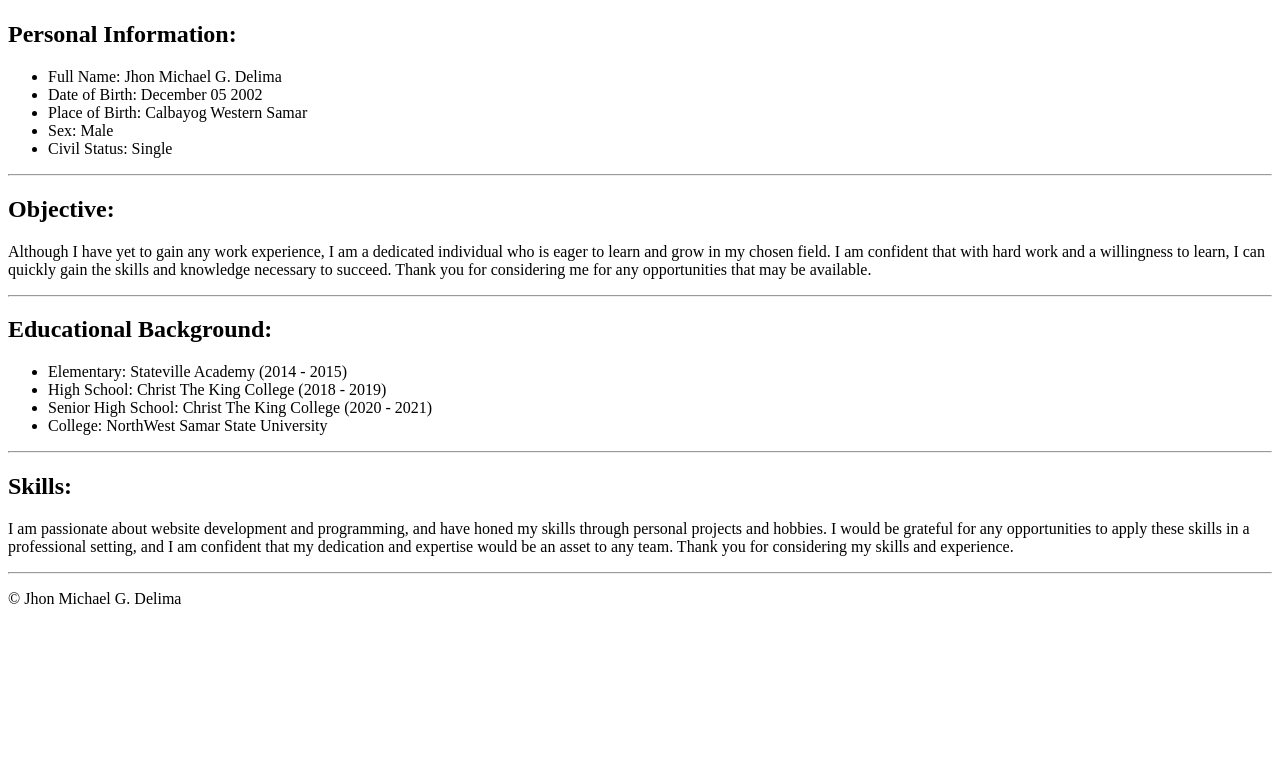
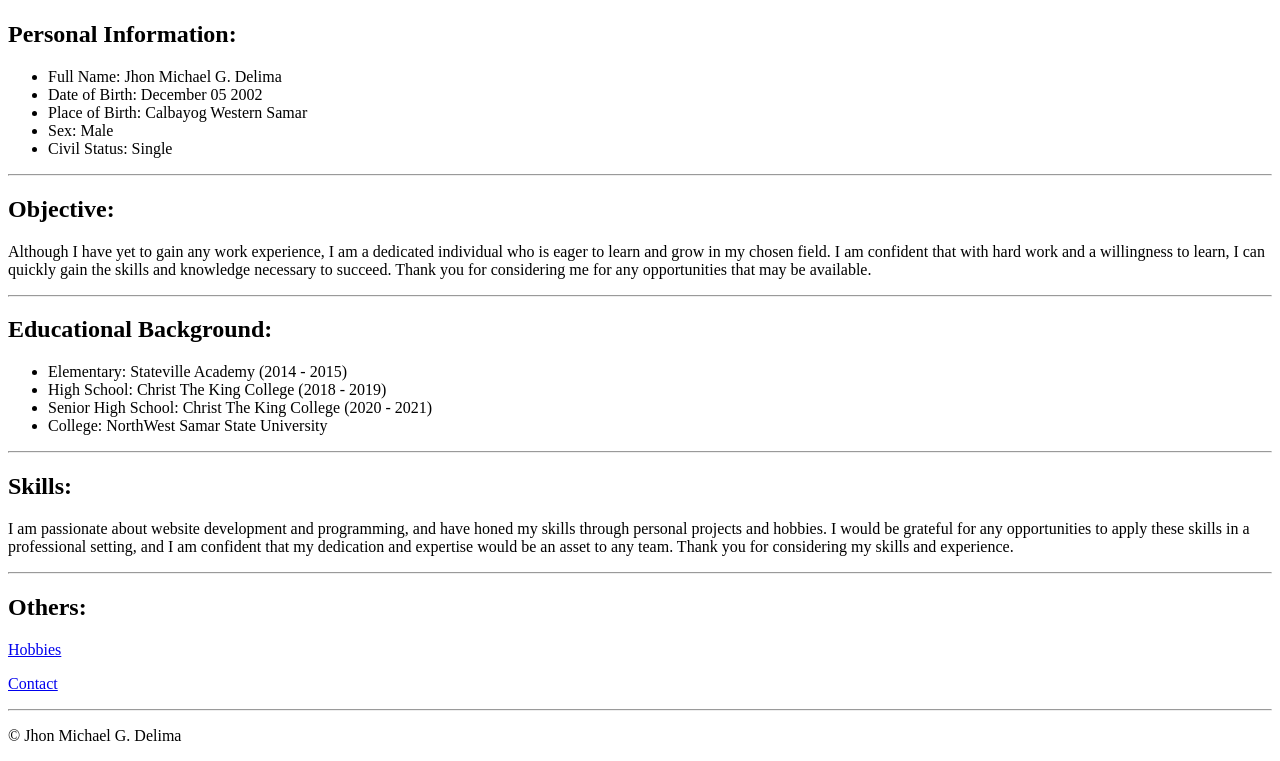
Before and after one commit to michaldj1205/html_online_resume, a plain HTML site: page index.html in a window 1280 px wide. Shown: the part 393-1154 px from the top of the page. Before the commit the page ends 1017 px from the top, so only its background shows below. Drawn offline with Linux system fonts and the light colour scheme.

Commit message:
Update index.html

```diff
--- a/index.html
+++ b/index.html
@@ -40,6 +40,12 @@
    <p>I am passionate about website development and programming, and have honed my skills through personal projects and hobbies. I would be grateful for any opportunities to apply these skills in a professional setting, and I am confident that my dedication and expertise would be an asset to any team. Thank you for considering my skills and experience.</p>
 
    <hr>
+    <h2>Others:</h2>
+    <p>  <a href="./hobbies.html">Hobbies </a></p>
+    <p>  <a href="./contact.html">Contact </a></p>
+
+
+   <hr>
 
    <footer>
     <p>© Jhon Michael G. Delima</p>
```
